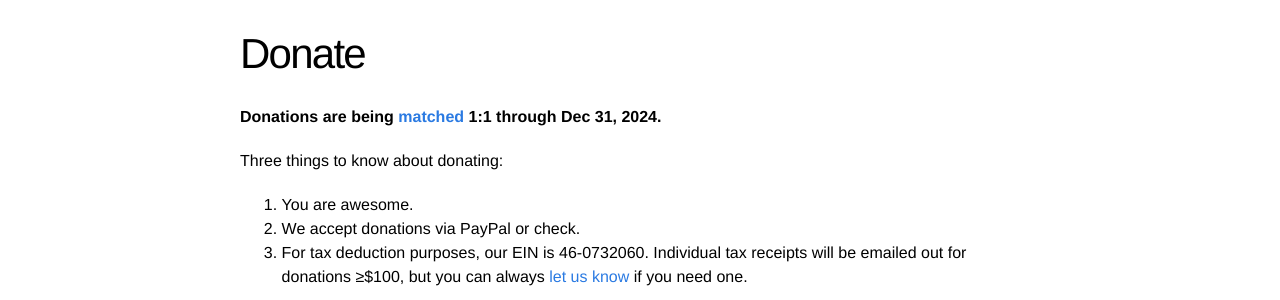
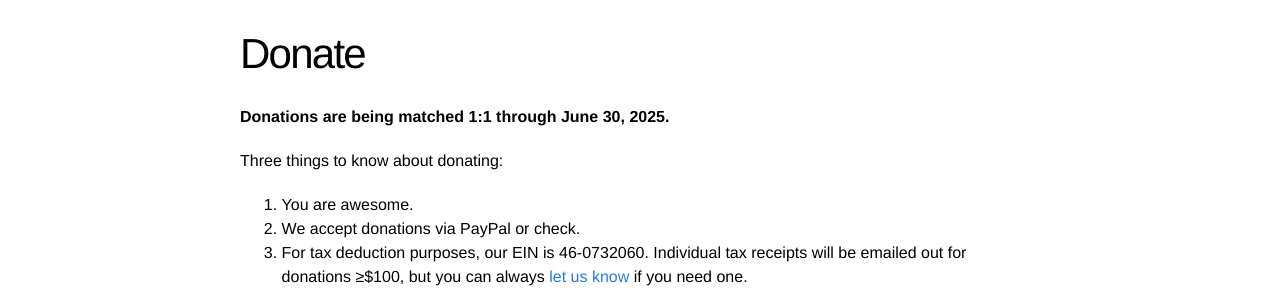
Before and after one commit to ericminikel/prionalliance, a Jekyll site: the page built from donate.md, in a window 1280 px wide. Shown: the part 326-626 px from the top of the page. Built offline with Jekyll 4.4.1, drawn with Linux system fonts in a browser that asks for light colours.

Commit message:
updated date range

```diff
--- a/donate.md
+++ b/donate.md
@@ -4,7 +4,7 @@ title: Donate
 permalink: /donate/
 ---
 
-**Donations are being [matched](/2024/12/02/when-is-the-future/) 1:1 through Dec 31, 2024.**
+**Donations are being matched 1:1 through June 30, 2025.**
 
 Three things to know about donating:
 
```
